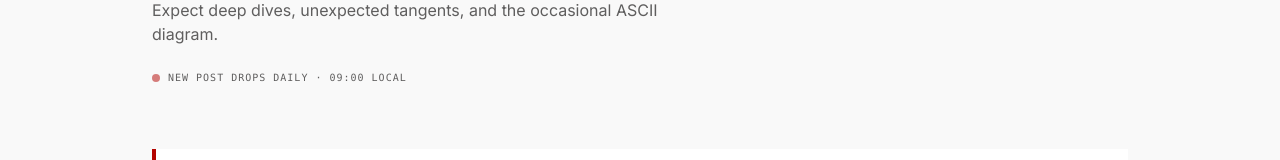
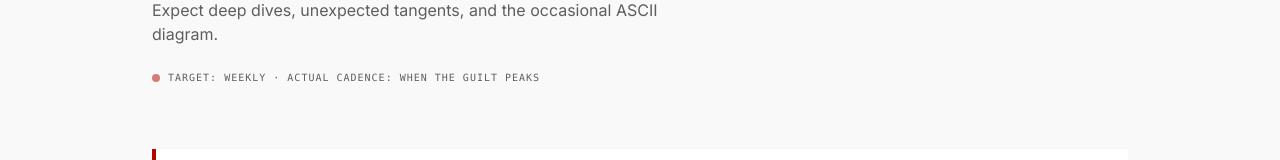
Before and after one commit to SaiPrathek/portfolio-website, a website: page blog/index.html in a window 1280 px wide. Shown: the part 293-453 px from the top of the page. Drawn offline with nearby package versions, Linux system fonts and the light colour scheme.

Commit message:
Update blog cadence line to honest/fun weekly disclaimer

```diff
--- a/blog/index.html
+++ b/blog/index.html
@@ -78,7 +78,7 @@
       <div class="flex items-center gap-4 mt-6">
         <div class="flex items-center gap-2">
           <div class="w-2 h-2 rounded-full animate-pulse" style="background: var(--primary);"></div>
-          <span class="text-[10px] font-mono uppercase tracking-widest" style="color: var(--secondary);">New post drops daily · 09:00 local</span>
+          <span class="text-[10px] font-mono uppercase tracking-widest" style="color: var(--secondary);">Target: weekly · actual cadence: when the guilt peaks</span>
         </div>
       </div>
     </div>
@@ -90,7 +90,7 @@
       <div class="flex items-center gap-4 mt-6">
         <div class="flex items-center gap-2">
           <div class="w-2 h-2 rounded-full animate-pulse" style="background: var(--primary);"></div>
-          <span class="text-[10px] uppercase tracking-widest" style="color: var(--secondary);">New post drops daily · 09:00</span>
+          <span class="text-[10px] uppercase tracking-widest" style="color: var(--secondary);">New post every week · loosely defined</span>
         </div>
       </div>
     </div>
```
